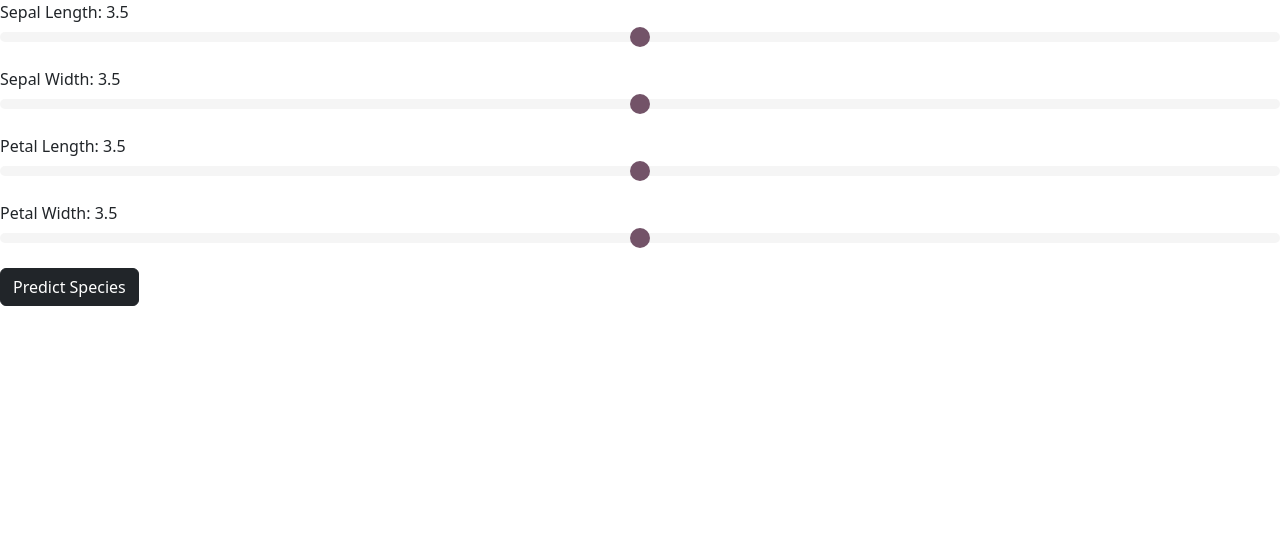
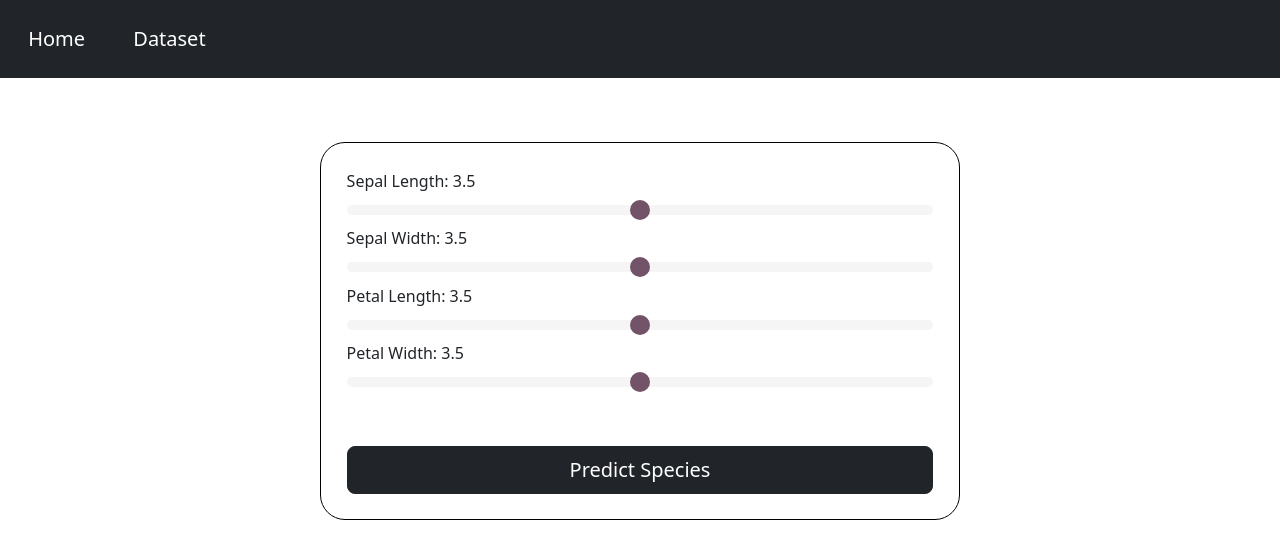
Before and after one commit to DanushH/DanushH-Django_Iris_Classification_Web_App, a Django app: page / in a window 1280 px wide. Shown: the top 559 px of the page. Run offline with Django 5.2, Linux system fonts and the light colour scheme; parts of the project's set-up code (start-up, migrations or seed data) failed here and were passed over.

Commit message:
Add model train and predict logic

```diff
--- /dev/null
+++ b/irisproject/irisapp/static/css/styles.css
@@ -0,0 +1,74 @@
+.navbar {
+    margin-bottom: 5%;
+}
+
+.nav-item {
+    padding: 10%;
+}
+
+fieldset {
+    margin: 0 25% 0 25%;
+    border-radius: 25px;
+    border-color: black;
+    border-style: solid;
+    border-width: 1px;
+    padding: 2%;
+}
+
+input[type=range] {
+    margin: 2% 0 2% 0;
+}
+
+input[type=submit] {
+    margin: 8% 0 0 0;
+}
+
+h1 {
+    text-align: center;
+}
+
+h1,
+h3 {
+    margin-bottom: 5%;
+}
+
+ul {
+    font-size: 18px;
+}
+
+.table-container {
+    margin: 0 10% 0 10%;
+    max-height: 500px;
+    overflow-y: auto;
+}
+
+thead {
+    font-size: 20px;
+}
+
+tbody {
+    font-size: 18px;
+}
+
+.custom-range {
+    width: 100%;
+    -webkit-appearance: none;
+    appearance: none;
+    height: 10px;
+    border-radius: 5px;
+    background: #f1f1f1;
+    outline: none;
+    opacity: 0.7;
+    margin-bottom: 25px;
+
+}
+
+.custom-range::-webkit-slider-thumb {
+    -webkit-appearance: none;
+    appearance: none;
+    width: 20px;
+    height: 20px;
+    border-radius: 50%;
+    background: #380b29;
+    cursor: pointer;
+}
--- a/irisproject/irisapp/templates/base.html
+++ b/irisproject/irisapp/templates/base.html
@@ -13,8 +13,27 @@
 </head>
 
 <body>
+
+  <nav class="navbar navbar-expand-lg bg-dark" data-bs-theme="dark">
+    <div class="container-fluid">
+      <ul class="navbar-nav me-auto">
+        <li class="nav-item">
+          <a class="navbar-brand" href="{% url 'iris_home' %}">
+            Home
+          </a>
+        </li>
+        <li class="nav-item">
+          <a class="navbar-brand" href="{% url 'iris_dataset' %}">Dataset</a>
+        </li>
+      </ul>
+    </div>
+  </nav>
+
+  <div class="content">
     {% block content %}
     {% endblock %}
+  </div>
+
 </body>
 
 </html>
--- a/irisproject/irisapp/templates/index.html
+++ b/irisproject/irisapp/templates/index.html
@@ -5,21 +5,28 @@
     <fieldset>
         <div class="col">
             Sepal Length: <output for="sepal_length">3.5</output>
-            <input type="range" id="sepal_length" min="0" , max="7" , step="0.1" , value="3.5" , name="sepal_length", class="custom-range">
+            <input type="range" id="sepal_length" min="0" , max="7" , step="0.1" , value="3.5" , name="sepal_length" ,
+                class="custom-range">
         </div>
         <div class="col">
             Sepal Width: <output for="sepal_width">3.5</output>
-            <input type="range" id="sepal_width" min="0" , max="7" , step="0.1" , value="3.5" , name="sepal_width", class="custom-range">
+            <input type="range" id="sepal_width" min="0" , max="7" , step="0.1" , value="3.5" , name="sepal_width" ,
+                class="custom-range">
         </div>
         <div class="col">
             Petal Length: <output for="petal_length">3.5</output>
-            <input type="range" id="petal_length" min="0" , max="7" , step="0.1" , value="3.5" , name="petal_length", class="custom-range">
+            <input type="range" id="petal_length" min="0" , max="7" , step="0.1" , value="3.5" , name="petal_length" ,
+                class="custom-range">
         </div>
         <div class="col">
             Petal Width: <output for="petal_width">3.5</output>
-            <input type="range" id="petal_width" min="0" , max="7" , step="0.1" , value="3.5" , name="petal_width", class="custom-range">
+            <input type="range" id="petal_width" min="0" , max="7" , step="0.1" , value="3.5" , name="petal_width" ,
+                class="custom-range">
         </div>
-        <input type="submit" value="Predict Species" class="btn btn-dark">
+
+        <div class="d-grid gap-2">
+            <input type="submit" value="Predict Species" class="btn btn-lg btn-dark">
+        </div>
     </fieldset>
 </form>
 
@@ -48,31 +55,4 @@
     });
 </script>
 
-<style>
-    /* Custom styles for range input */
-    .custom-range {
-        width: 100%;
-        -webkit-appearance: none;
-        appearance: none;
-        height: 10px;
-        border-radius: 5px;
-        background: #f1f1f1;
-        outline: none;
-        opacity: 0.7;
-        margin-bottom: 25px;
-
-    }
-
-    /* Custom styles for range input thumb */
-    .custom-range::-webkit-slider-thumb {
-        -webkit-appearance: none;
-        appearance: none;
-        width: 20px;
-        height: 20px;
-        border-radius: 50%;
-        background: #380b29;
-        cursor: pointer;
-    }
-</style>
-
 {% endblock %}
--- a/irisproject/irisapp/views.py
+++ b/irisproject/irisapp/views.py
@@ -1,6 +1,12 @@
 from django.shortcuts import render
 from django.http import HttpResponse
 from .models import IrisModel
+import pickle
+import numpy as np
+
+
+with open("irisapp/model.pkl", "rb") as f:
+    model = pickle.load(f)
 
 
 def iris_home(request):
@@ -9,14 +15,21 @@ def iris_home(request):
 
 def iris_result(request):
     if request.method == "POST":
-        sepal_length = request.POST.get("sepal_length")
-        sepal_width = request.POST.get("sepal_width")
-        petal_length = request.POST.get("petal_length")
-        petal_width = request.POST.get("petal_width")
+        sepal_length = float(request.POST.get("sepal_length"))
+        sepal_width = float(request.POST.get("sepal_width"))
+        petal_length = float(request.POST.get("petal_length"))
+        petal_width = float(request.POST.get("petal_width"))
 
-        # PREDICTION LOGIC HERE
+        input_data = np.array([[sepal_length, sepal_width, petal_length, petal_width]])
 
-        return render(request, "result.html")
+        prediction = model.predict(input_data)[0]
+        probabilities = model.predict_proba(input_data)[0]
+
+        context = {
+            "prediction": prediction,
+            "probability": probabilities,
+        }
+        return render(request, "result.html", context)
 
 
 def iris_dataset(request):
--- a/requirements.txt
+++ b/requirements.txt
@@ -3,3 +3,4 @@ numpy
 pandas
 matplotlib
 seaborn
+scikit-learn
```
Also changed, not shown: irisproject/irisapp/model_train.py (added, +45 -0 lines), irisproject/irisapp/templates/dataset_table.html (+0 -7 lines), irisproject/irisapp/templates/result.html (+12 -8 lines), 1 other file. Lines whose indentation alone changed are shown as unchanged.
